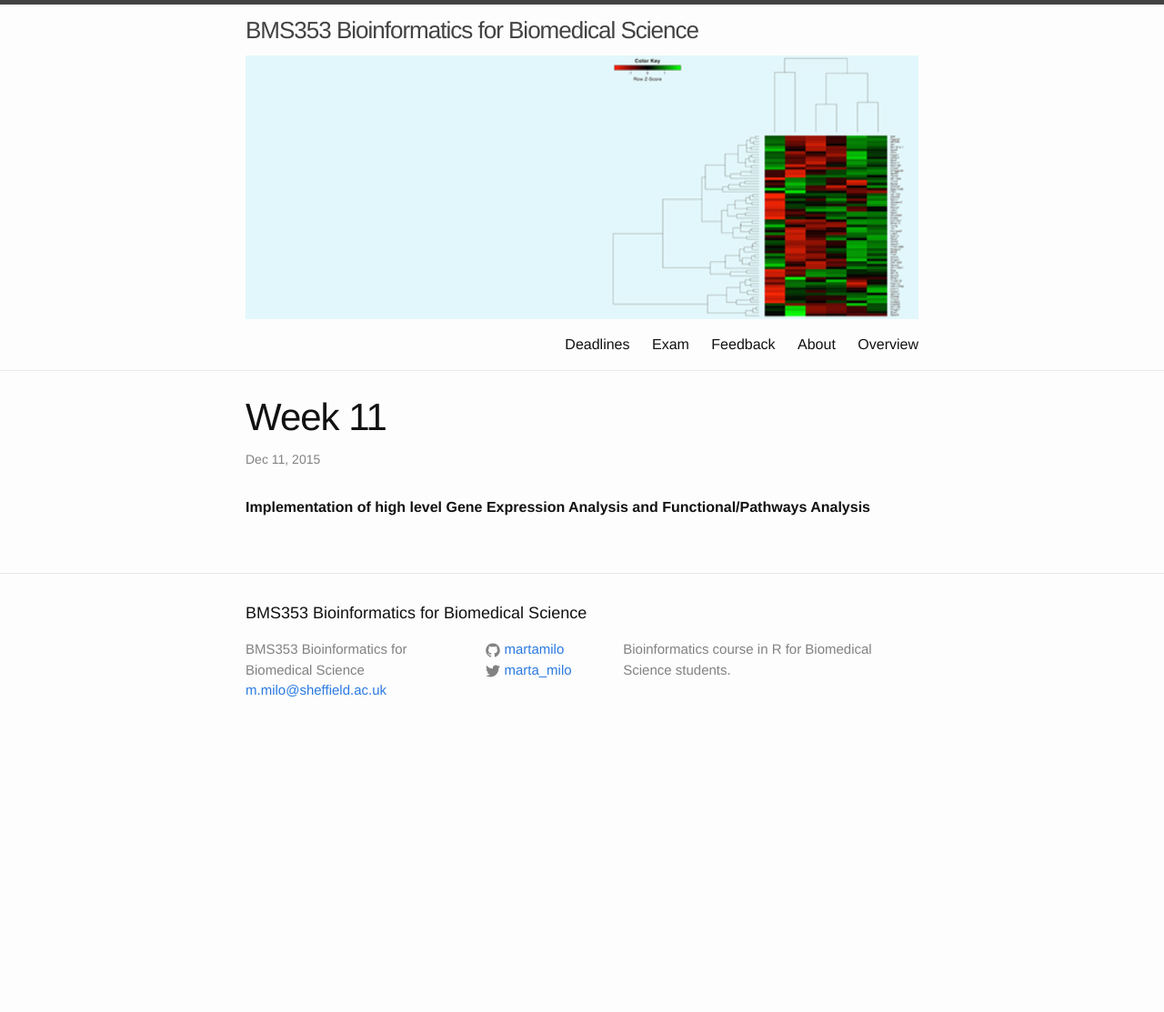
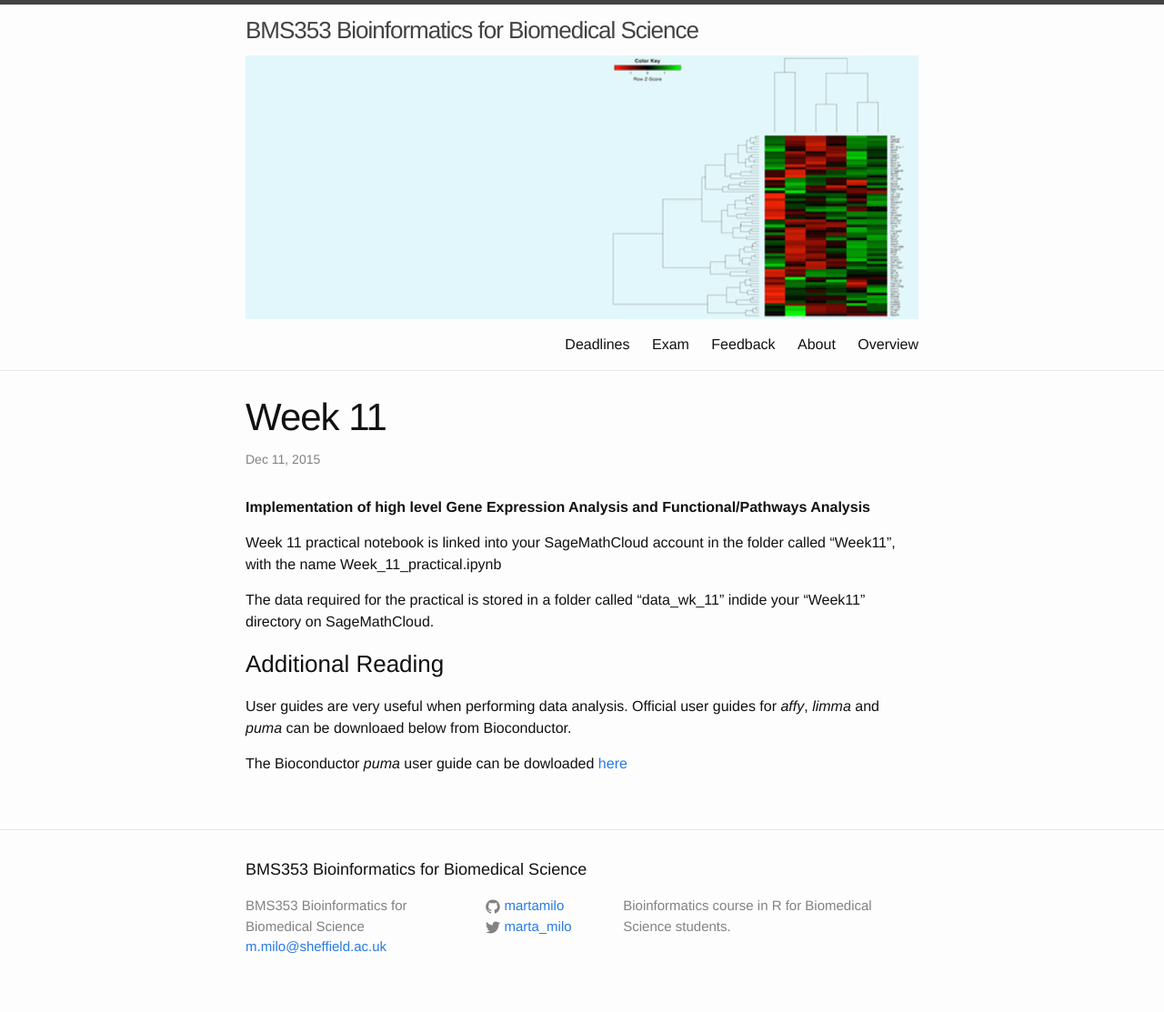
Before and after one commit to sods/bioinformatics, a Jekyll site: the page built from _posts/2015-12-11-week-11-implementation-of-funcitonal-and-pathways-analysis.md, in a window 1280 px wide. Shown: the whole page at 91% size. Built offline with Jekyll 4.4.1, drawn with Linux system fonts in a browser that asks for light colours; comment, search, counter and statistics services are not loaded; before the commit the page ends 900 px from its top, so only the background shows below that.

Commit message:
Added puma user guide

```diff
--- a/_posts/2015-12-11-week-11-implementation-of-funcitonal-and-pathways-analysis.md
+++ b/_posts/2015-12-11-week-11-implementation-of-funcitonal-and-pathways-analysis.md
@@ -6,3 +6,15 @@ length: 2
 venue: IC 3.02
 tagline: Implementation of high level Gene Expression Analysis and Functional/Pathways Analysis
 ---
+
+
+Week 11 practical notebook is linked into your SageMathCloud account in the folder called “Week11”, with the name Week_11_practical.ipynb
+
+The data required for the practical is stored in a folder called "data_wk_11" indide your "Week11" directory on SageMathCloud.
+
+### Additional Reading
+
+User guides are very useful when performing data analysis. Official user guides for *affy*, *limma* and *puma* can be downloaed below from Bioconductor.
+
+
+The Bioconductor *puma* user guide can be dowloaded [here](http://opendsi.cc/bioinformatics/assets/puma.pdf)
```
